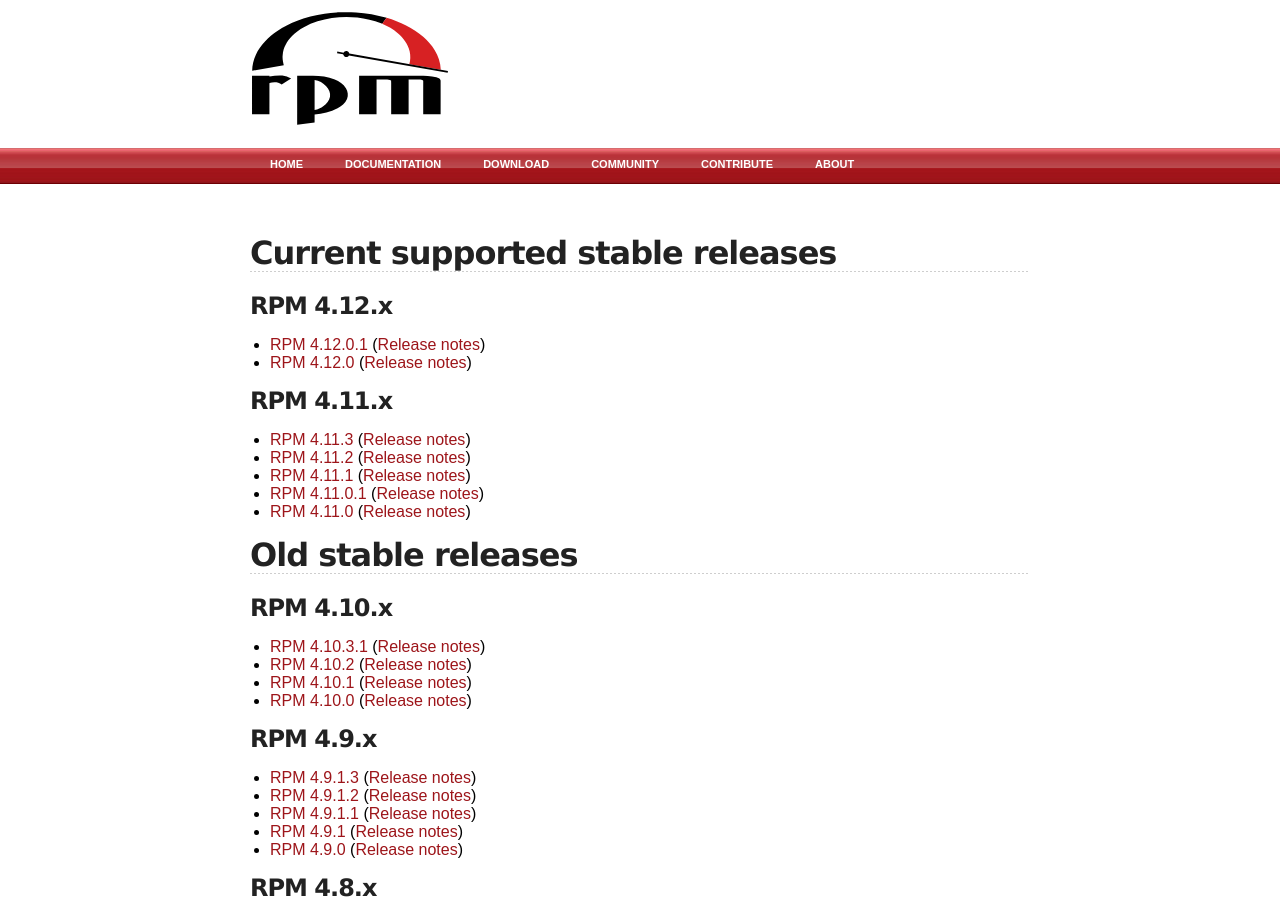
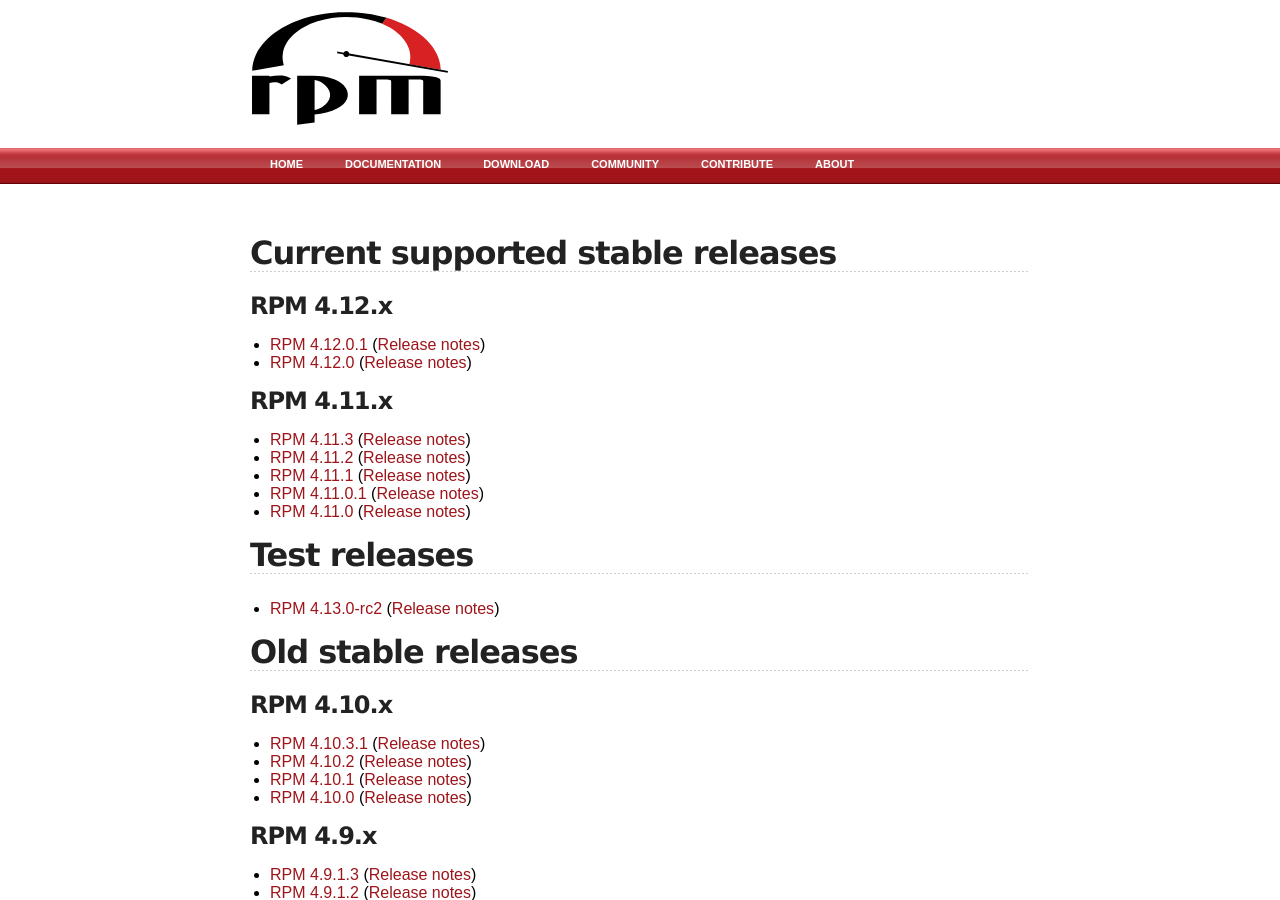
Before and after one commit to rpm-software-management/rpm-web, a Jekyll site: the page built from download.md, in a window 1280 px wide and 900 px high. Built offline with Jekyll 4.4.1, drawn with Linux system fonts in a browser that asks for light colours.

Commit message:
Add download section for test releases

```diff
--- a/download.md
+++ b/download.md
@@ -17,6 +17,10 @@ title: Download source
 * [RPM 4.11.1](http://rpm.org/releases/rpm-4.11.x/rpm-4.11.1.tar.bz2) ([Release notes](wiki/Releases/4.11.1.html))
 * [RPM 4.11.0.1](http://rpm.org/releases/rpm-4.11.x/rpm-4.11.0.1.tar.bz2) ([Release notes](wiki/Releases/4.11.0.1.html))
 * [RPM 4.11.0](http://rpm.org/releases/rpm-4.11.x/rpm-4.11.0.tar.bz2) ([Release notes](wiki/Releases/4.11.0.html))
+
+## Test releases
+
+* [RPM 4.13.0-rc2](http://rpm.org/releases/testing/rpm-4.13.0-rc2.tar.bz2) ([Release notes](wiki/Releases/4.13.0.html))
 
 ## Old stable releases
 
```
